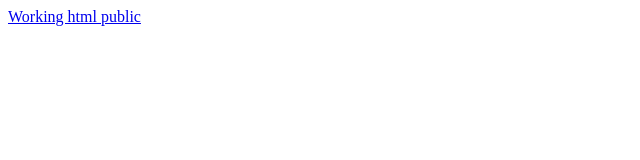
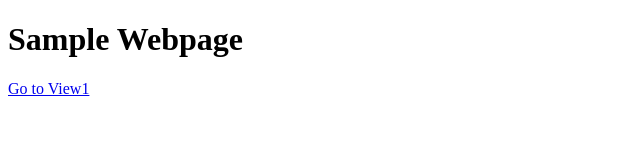
Before and after one commit to sasankh/node-html-material-skeleton, a website: page public/index.html in a window 1280 px wide. Shown: the whole page, without its empty margins (0-640 px from the left). Drawn offline with Linux system fonts and the light colour scheme.

Commit message:
Setup meta in index

```diff
--- a/public/index.html
+++ b/public/index.html
@@ -1,4 +1,20 @@
 <!DOCTYPE html>
 <html>
-<a href="/views/view1.html">Working html public</a>
+<head>
+  <!-- META TAGS -->
+  <meta charset='utf-8'>
+  <meta http-equiv="X-UA-Compatible" content="IE=edge"/>
+  <meta name="apple-mobile-web-app-status-bar-style" content="black"/>
+  <meta name="apple-mobile-web-app-capable" content="yes"/>
+  <!-- SEO META TAGS -->
+  <title>Sample &amp; Webpage</title>
+  <meta name='keywords' value='' />
+  <meta name='description' value='' />
+</head>
+<body>
+  <div>
+    <h1>Sample Webpage</h1>
+    <a href='/views/view1.html'>Go to View1</a>
+  </div>
+</body>
 </html>
```
